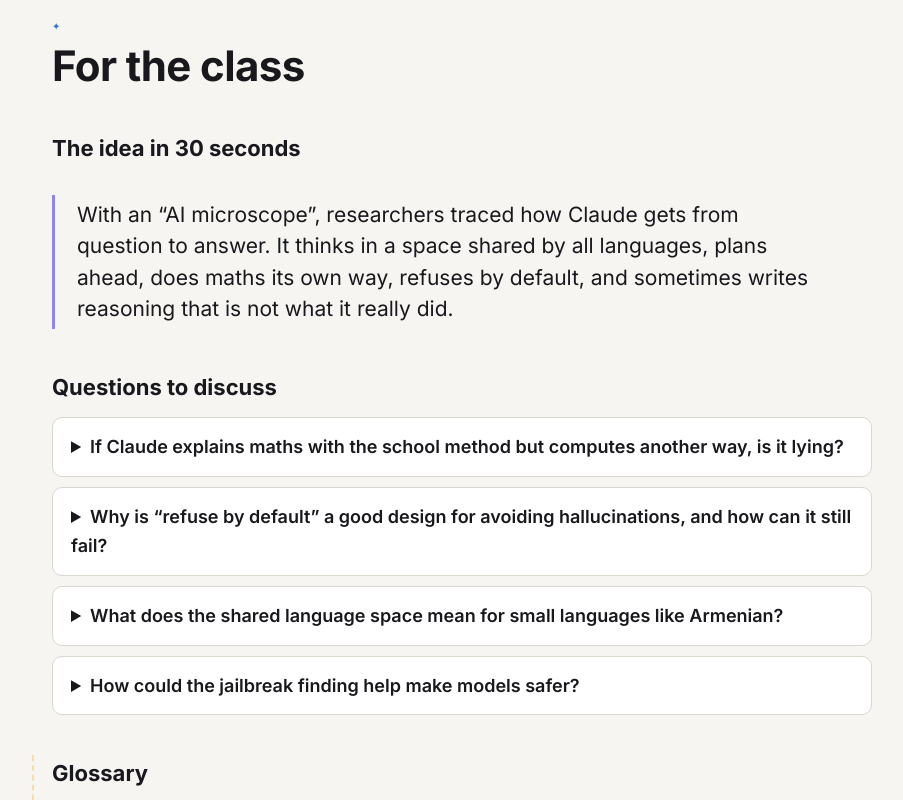
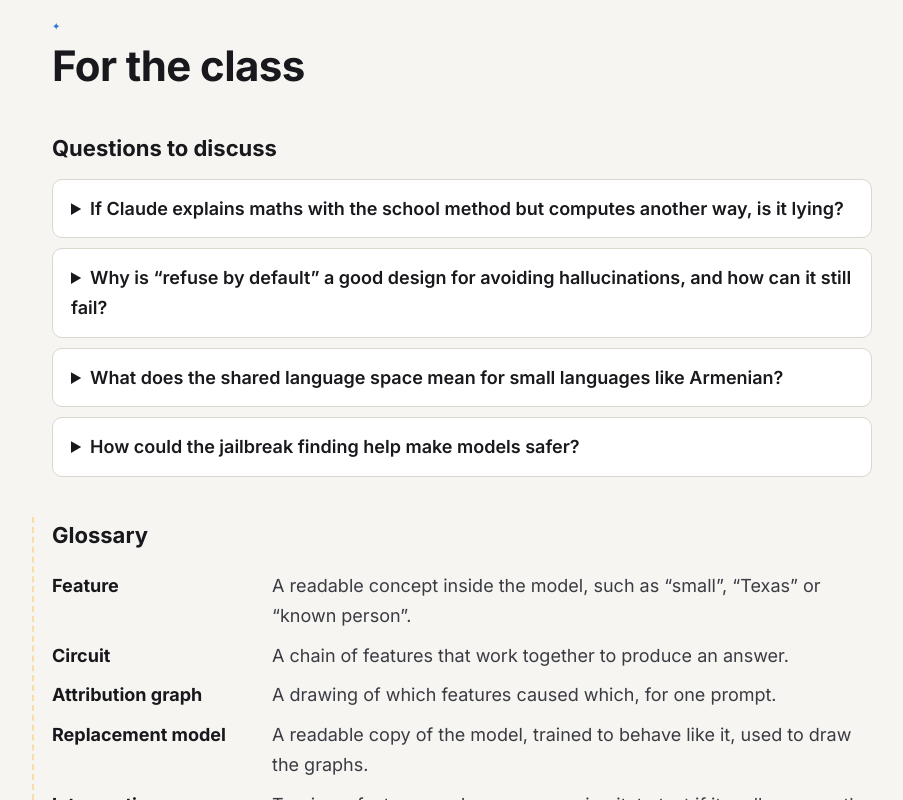
Before and after one commit to GorTitanyan/ml_project, a plain HTML site: page tracing-thoughts/index.html in a window 1280 px wide. Shown: the part 11200-12000 px from the top of the page, without its empty margins (240-1143 px from the left). Drawn offline with Linux system fonts and the light colour scheme.

Commit message:
Topic 1: remove 'idea in 30 seconds' block
Co-Authored-By: Claude Opus 5.5 <noreply@anthropic.com>

```diff
--- a/tracing-thoughts/index.html
+++ b/tracing-thoughts/index.html
@@ -335,10 +335,6 @@
   <div class="chapter-num">✦</div>
   <h2><span lang="en">For the class</span><span lang="hy">Դասի համար</span></h2>
 
-  <h3><span lang="en">The idea in 30 seconds</span><span lang="hy">Գաղափարը 30 վայրկյանում</span></h3>
-  <blockquote lang="en">With an “AI microscope”, researchers traced how Claude gets from question to answer. It thinks in a space shared by all languages, plans ahead, does maths its own way, refuses by default, and sometimes writes reasoning that is not what it really did.</blockquote>
-  <blockquote lang="hy">«ԱԲ մանրադիտակի» օգնությամբ հետազոտողները հետագծեցին, թե ինչպես է Claude-ը հարցից հասնում պատասխանին։ Նա մտածում է բոլոր լեզուների համար ընդհանուր տարածքում, նախապես պլանավորում է, հաշվում է յուրովի, լռելյայն հրաժարվում է և երբեմն գրում է դատողություն, որն այն չէ, ինչ իրականում արել է։</blockquote>
-
   <h3><span lang="en">Questions to discuss</span><span lang="hy">Քննարկման հարցեր</span></h3>
   <details class="q"><summary><span lang="en">If Claude explains maths with the school method but computes another way, is it lying?</span><span lang="hy">Եթե Claude-ը մաթեմատիկան բացատրում է դպրոցական մեթոդով, բայց հաշվում է այլ կերպ, նա ստո՞ւմ է</span></summary>
     <p lang="en">Not on purpose. It probably has no access to how it really computes, so it repeats the explanation people usually give. That is why written reasoning cannot be fully trusted as a view inside.</p>
```
